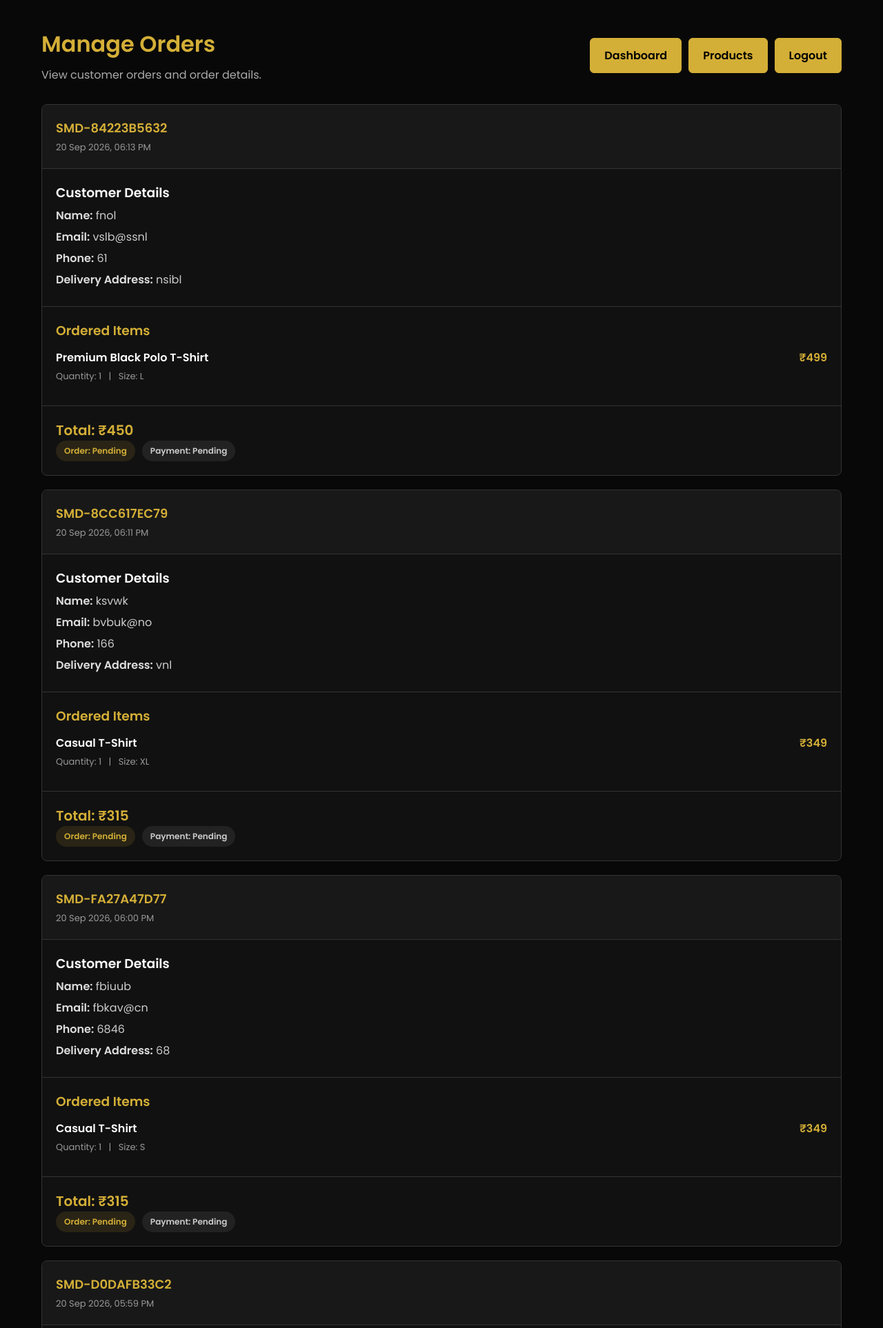
After one commit to Shaik-Mohammed-Shabaz/SMD-Styles-Fashions, a Flask app: page /admin/orders in a window 1280 px wide. The commit adds this page. Shown: the top 1926 px of the page at 69% size. Run offline with Flask 3, Linux system fonts and the light colour scheme; a user stored in the database is signed in.

Commit message:
Add admin order management

```diff
--- a/backend/__init__.py
+++ b/backend/__init__.py
@@ -19,6 +19,8 @@ def create_app():
     from .models.product import Product
     from .models.wishlist import Wishlist
     from .models.password_reset_token import PasswordResetToken
+    from .models.order import Order
+    from .models.order_item import OrderItem
 
     from .routes.main import main
     app.register_blueprint(main)
--- a/backend/routes/main.py
+++ b/backend/routes/main.py
@@ -686,11 +686,13 @@ def admin_dashboard():
 
     message_count = Contact.query.count()
     product_count = Product.query.count()
+    order_count = Order.query.count()
 
     return render_template(
         "admin/dashboard.html",
         message_count=message_count,
-        product_count=product_count
+        product_count=product_count,
+        order_count=order_count
     )
 
 # ==========================
@@ -783,6 +785,24 @@ def admin_add_product():
 
     return render_template("admin/add_product.html")
 
+# ==========================
+# Admin Orders
+# ==========================
+
+@main.route("/admin/orders")
+def admin_orders():
+
+    if not session.get("admin_logged_in"):
+        return redirect(url_for("main.admin_login"))
+
+    orders = Order.query.order_by(
+        Order.created_at.desc()
+    ).all()
+
+    return render_template(
+        "admin/orders.html",
+        orders=orders
+    )
 
 # ==========================
 # Admin Edit Product
--- /dev/null
+++ b/backend/templates/admin/orders.html
@@ -0,0 +1,417 @@
+<!doctype html>
+<html lang="en">
+  <head>
+    <meta charset="UTF-8" />
+
+    <meta name="viewport" content="width=device-width, initial-scale=1.0" />
+
+    <title>Manage Orders | SMD Styles & Fashions</title>
+
+    <link
+      rel="stylesheet"
+      href="{{ url_for('static', filename='css/style.css') }}"
+    />
+
+    <style>
+      body {
+        background: #080808;
+        color: white;
+        font-family: Poppins, sans-serif;
+        margin: 0;
+      }
+
+      .admin-container {
+        max-width: 1200px;
+        margin: auto;
+        padding: 40px 20px;
+      }
+
+      .admin-header {
+        display: flex;
+        justify-content: space-between;
+        align-items: center;
+        margin-bottom: 30px;
+      }
+
+      .admin-header h1 {
+        color: var(--secondary-color);
+        margin: 0;
+      }
+
+      .admin-header p {
+        color: #aaa;
+        margin-top: 8px;
+      }
+
+      .admin-buttons {
+        display: flex;
+        gap: 10px;
+      }
+
+      .admin-top-btn {
+        display: inline-block;
+        padding: 12px 20px;
+        border-radius: 6px;
+        text-decoration: none;
+        color: #000;
+        background: #d4af37;
+        border: 1px solid #d4af37;
+        font-weight: 600;
+        transition: 0.25s ease;
+      }
+
+      .admin-top-btn:hover {
+        background: transparent;
+        color: #d4af37;
+      }
+
+      .orders-wrapper {
+        display: flex;
+        flex-direction: column;
+        gap: 20px;
+      }
+
+      .order-card {
+        background: #111;
+        border: 1px solid #333;
+        border-radius: 8px;
+        overflow: hidden;
+      }
+
+      .order-header {
+        display: flex;
+        justify-content: space-between;
+        align-items: center;
+        gap: 20px;
+        padding: 20px;
+        background: #181818;
+        border-bottom: 1px solid #333;
+      }
+
+      .order-number {
+        color: var(--secondary-color);
+        font-size: 18px;
+        font-weight: 600;
+      }
+
+      .order-date {
+        color: #999;
+        font-size: 13px;
+        margin-top: 5px;
+      }
+
+      .customer-details {
+        padding: 20px;
+        border-bottom: 1px solid #333;
+      }
+
+      .customer-details h3 {
+        margin-top: 0;
+        color: white;
+      }
+
+      .customer-details p {
+        margin: 6px 0;
+        color: #ccc;
+      }
+
+      .customer-details strong {
+        color: #ddd;
+      }
+
+      .order-items {
+        padding: 20px;
+        border-bottom: 1px solid #333;
+      }
+
+      .order-items h3 {
+        margin-top: 0;
+        color: var(--secondary-color);
+      }
+
+      .order-item {
+        display: flex;
+        justify-content: space-between;
+        gap: 20px;
+        padding: 12px 0;
+        border-bottom: 1px solid #292929;
+      }
+
+      .order-item:last-child {
+        border-bottom: none;
+      }
+
+      .item-name {
+        color: white;
+        font-weight: 600;
+      }
+
+      .item-info {
+        color: #999;
+        font-size: 13px;
+        margin-top: 5px;
+      }
+
+      .item-price {
+        color: var(--secondary-color);
+        font-weight: 600;
+        white-space: nowrap;
+      }
+
+      .order-footer {
+        display: flex;
+        justify-content: space-between;
+        align-items: center;
+        gap: 20px;
+        padding: 20px;
+      }
+
+      .order-total {
+        color: var(--secondary-color);
+        font-size: 20px;
+        font-weight: 600;
+      }
+
+      .order-status-row {
+        display: flex;
+        gap: 10px;
+        flex-wrap: wrap;
+      }
+
+      .status-badge {
+        display: inline-block;
+        padding: 6px 12px;
+        border-radius: 20px;
+        font-size: 12px;
+        font-weight: 600;
+      }
+
+      .order-status {
+        background: rgba(212, 175, 55, 0.12);
+        color: #d4af37;
+      }
+
+      .payment-status {
+        background: #222;
+        color: #ccc;
+      }
+
+      .empty-orders {
+        text-align: center;
+        color: #999;
+        padding: 50px;
+        background: #111;
+        border: 1px solid #333;
+        border-radius: 8px;
+      }
+
+      @media (max-width: 700px) {
+        .admin-header {
+          flex-direction: column;
+          align-items: flex-start;
+          gap: 20px;
+        }
+
+        .order-header,
+        .order-footer {
+          flex-direction: column;
+          align-items: flex-start;
+        }
+
+        .order-item {
+          flex-direction: column;
+          gap: 8px;
+        }
+
+        .item-price {
+          text-align: left;
+        }
+      }
+    </style>
+  </head>
+
+  <body>
+    <div class="admin-container">
+
+      <!-- Header -->
+
+      <div class="admin-header">
+
+        <div>
+          <h1>Manage Orders</h1>
+
+          <p>
+            View customer orders and order details.
+          </p>
+        </div>
+
+        <div class="admin-buttons">
+
+          <a
+            href="{{ url_for('main.admin_dashboard') }}"
+            class="admin-top-btn"
+          >
+            Dashboard
+          </a>
+
+          <a
+            href="{{ url_for('main.admin_products') }}"
+            class="admin-top-btn"
+          >
+            Products
+          </a>
+
+          <a
+            href="{{ url_for('main.admin_logout') }}"
+            class="admin-top-btn"
+          >
+            Logout
+          </a>
+
+        </div>
+
+      </div>
+
+
+      <!-- Orders -->
+
+      {% if orders %}
+
+        <div class="orders-wrapper">
+
+          {% for order in orders %}
+
+            <div class="order-card">
+
+              <!-- Order Header -->
+
+              <div class="order-header">
+
+                <div>
+
+                  <div class="order-number">
+                    {{ order.order_number }}
+                  </div>
+
+                  <div class="order-date">
+                    {{ order.created_at.strftime('%d %b %Y, %I:%M %p') }}
+                  </div>
+
+                </div>
+
+              </div>
+
+
+              <!-- Customer -->
+
+              <div class="customer-details">
+
+                <h3>Customer Details</h3>
+
+                <p>
+                  <strong>Name:</strong>
+                  {{ order.customer_name }}
+                </p>
+
+                <p>
+                  <strong>Email:</strong>
+                  {{ order.customer_email }}
+                </p>
+
+                <p>
+                  <strong>Phone:</strong>
+                  {{ order.customer_phone }}
+                </p>
+
+                <p>
+                  <strong>Delivery Address:</strong>
+                  {{ order.delivery_address }}
+                </p>
+
+              </div>
+
+
+              <!-- Items -->
+
+              <div class="order-items">
+
+                <h3>Ordered Items</h3>
+
+                {% for item in order.items %}
+
+                  <div class="order-item">
+
+                    <div>
+
+                      <div class="item-name">
+                        {{ item.product_name }}
+                      </div>
+
+                      <div class="item-info">
+
+                        Quantity:
+                        {{ item.quantity }}
+
+                        {% if item.size %}
+                          &nbsp; | &nbsp;
+                          Size: {{ item.size }}
+                        {% endif %}
+
+                      </div>
+
+                    </div>
+
+                    <div class="item-price">
+                      ₹{{ '%.0f'|format(item.subtotal) }}
+                    </div>
+
+                  </div>
+
+                {% endfor %}
+
+              </div>
+
+
+              <!-- Footer -->
+
+              <div class="order-footer">
+
+                <div>
+
+                  <div class="order-total">
+                    Total: ₹{{ '%.0f'|format(order.total_amount) }}
+                  </div>
+
+                  <div class="order-status-row">
+
+                    <span class="status-badge order-status">
+                      Order: {{ order.order_status }}
+                    </span>
+
+                    <span class="status-badge payment-status">
+                      Payment: {{ order.payment_status }}
+                    </span>
+
+                  </div>
+
+                </div>
+
+              </div>
+
+            </div>
+
+          {% endfor %}
+
+        </div>
+
+      {% else %}
+
+        <div class="empty-orders">
+          No orders found.
+        </div>
+
+      {% endif %}
+
+    </div>
+  </body>
+</html>
```
Also changed, not shown: backend/models/order.py (+89 -0 lines), backend/models/order_item.py (+52 -0 lines), backend/templates/admin/dashboard.html (+9 -3 lines), database/smd_fashion.db.
